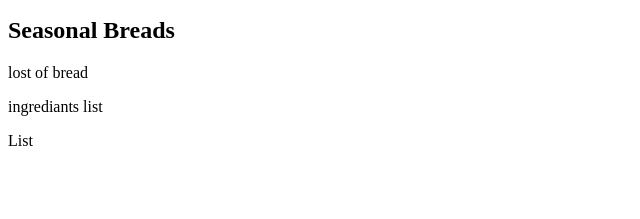
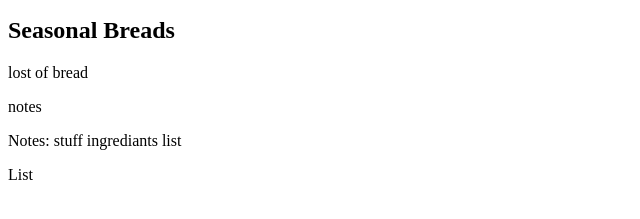
Before and after one commit to alikasjesatovas/com.bread.demo, a plain HTML site: page WebContent/index.html in a window 1280 px wide. Shown: the part 101-320 px from the top of the page, without its empty margins (0-640 px from the left). Drawn offline with Linux system fonts and the light colour scheme.

Commit message:
added notes, completed coding

```diff
--- a/WebContent/index.html
+++ b/WebContent/index.html
@@ -13,6 +13,9 @@
 
 	<p>lost of bread</p>
 
+	<p>notes<p>
+	<span>Notes: stuff</span>
+
 	<span>ingrediants list</span>
 
 	<p>List</p>
```
